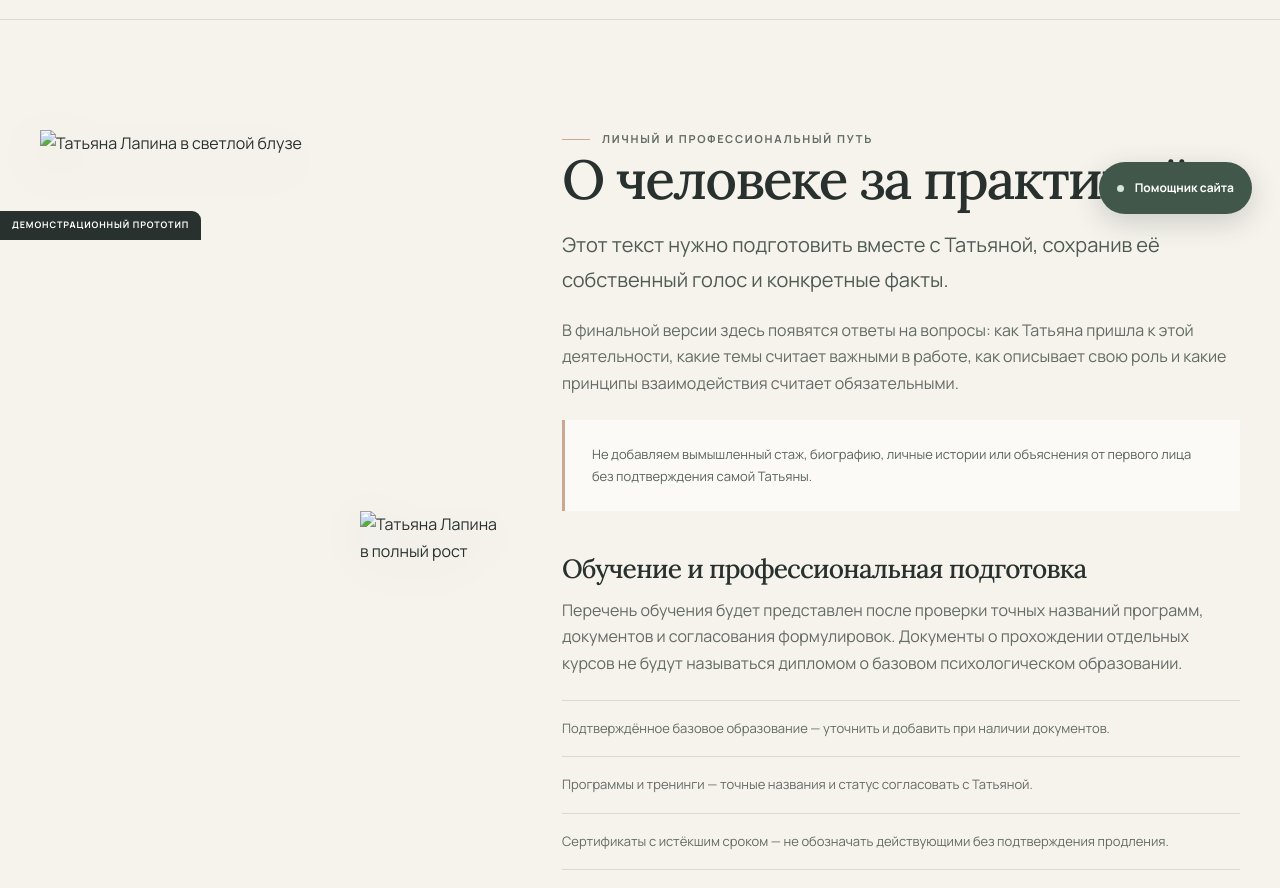
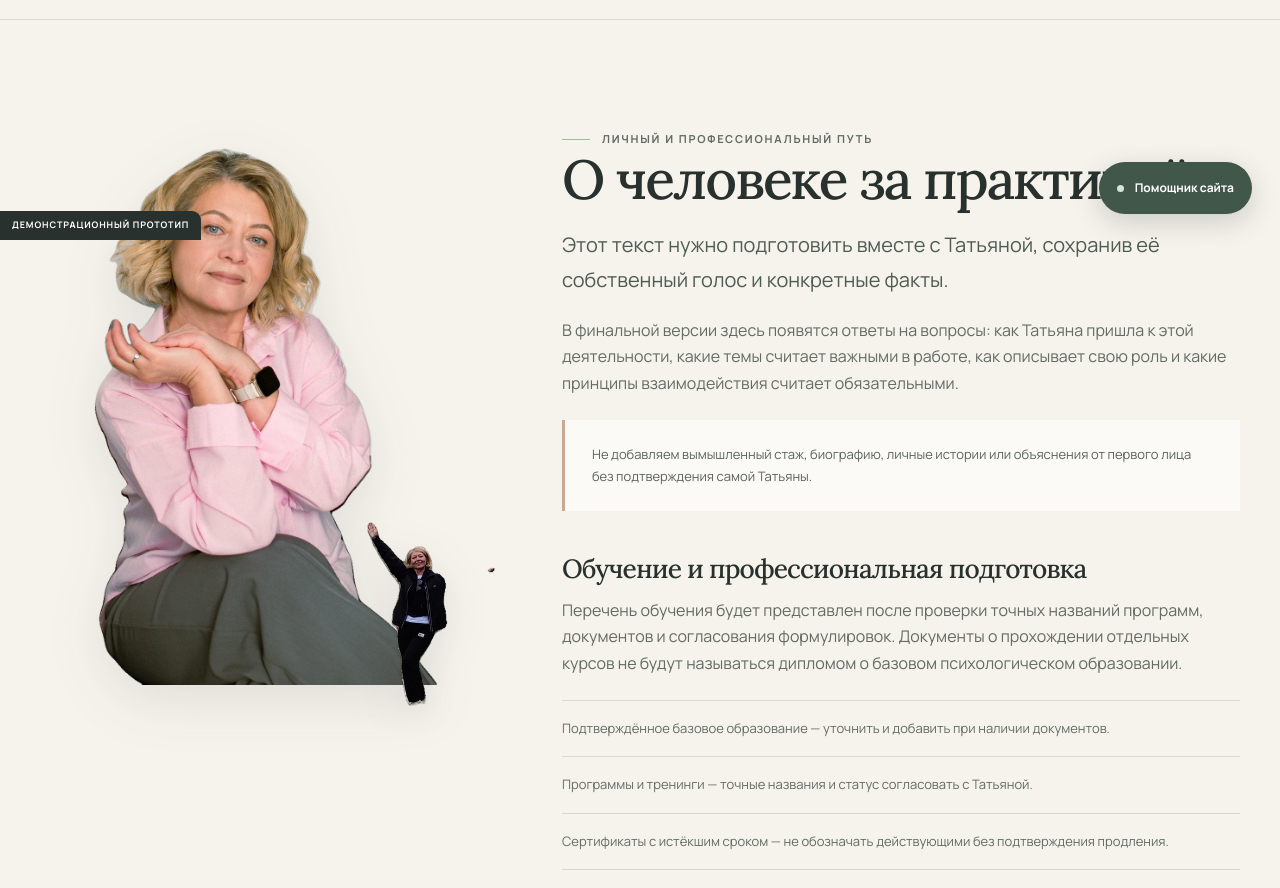
Before and after one commit to Helmslay/Test-web, a plain HTML site: page about.html in a window 1280 px wide. Shown: the part 560-1448 px from the top of the page. Drawn offline with Linux system fonts and the light colour scheme.

Commit message:
Use transparent WebP image assets

```diff
--- a/about.html
+++ b/about.html
@@ -35,10 +35,10 @@
 <section class="section"><div class="container about-story">
   <div class="about-story-visual">
     <figure class="about-photo-main">
-      <img class="about-story-photo" src="./assets/photos/4-cutout.png?v=20261119" alt="Татьяна Лапина в светлой блузе" width="1024" height="1536" loading="eager" decoding="async">
+      <img class="about-story-photo" src="./assets/photos/4-cutout.webp?v=20261119b" alt="Татьяна Лапина в светлой блузе" width="1024" height="1536" loading="eager" decoding="async">
     </figure>
     <figure class="about-photo-detail">
-      <img src="./assets/photos/3-cutout.png?v=20261119" alt="Татьяна Лапина в полный рост" width="720" height="1600" loading="eager" decoding="async">
+      <img src="./assets/photos/3-cutout.webp?v=20261119b" alt="Татьяна Лапина в полный рост" width="720" height="1600" loading="eager" decoding="async">
     </figure>
   </div>
   <div>
```
